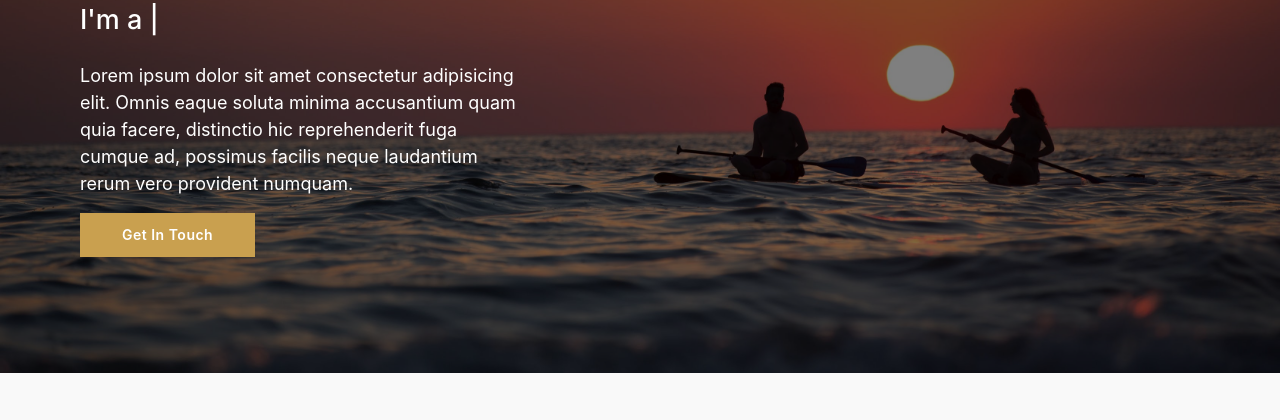
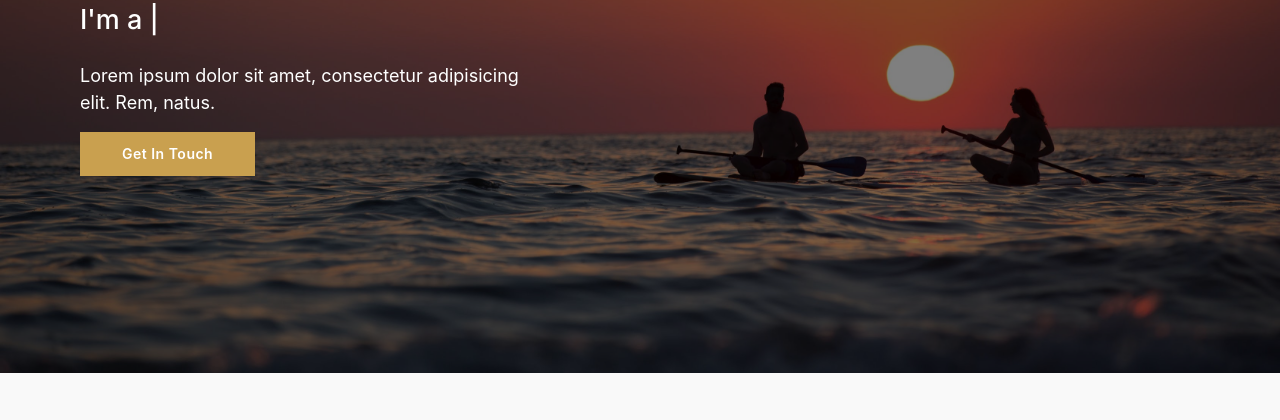
Before and after one commit to nadaveshed/Portfolio-website, a plain HTML site: page index.html in a window 1280 px wide. Shown: the part 380-800 px from the top of the page. Drawn offline with Linux system fonts and the light colour scheme.

Commit message:
Update index.html

```diff
--- a/index.html
+++ b/index.html
@@ -16,7 +16,7 @@
             <div class="titles-wrap">
                 <h1>I'm <span>Nadav Eshed</span></h1>
                 <h2><span class="txt-rotate"></span></h2>
-                <p>Lorem ipsum dolor sit amet consectetur adipisicing elit. Omnis eaque soluta minima accusantium quam quia facere, distinctio hic reprehenderit fuga cumque ad, possimus facilis neque laudantium rerum vero provident numquam.</p>
+                <p>Lorem ipsum dolor sit amet, consectetur adipisicing elit. Rem, natus.</p>
                 <div class="getintouch">
                     <div><a href="#contact" class="btn">Get In Touch</a></div>
                 </div>
```
